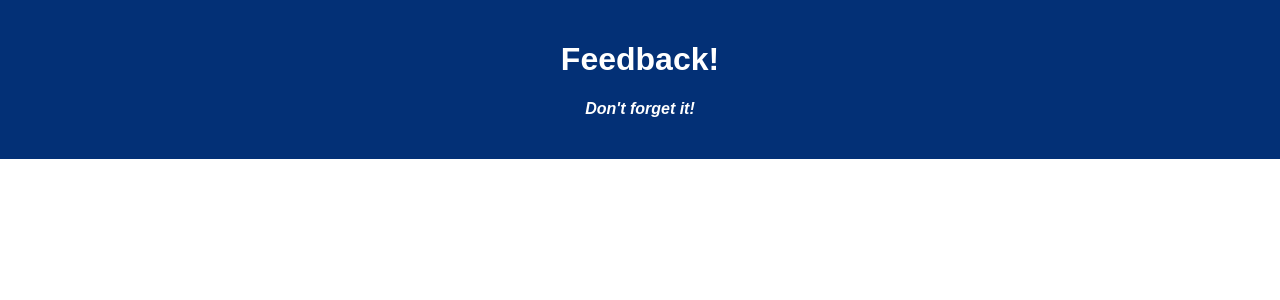
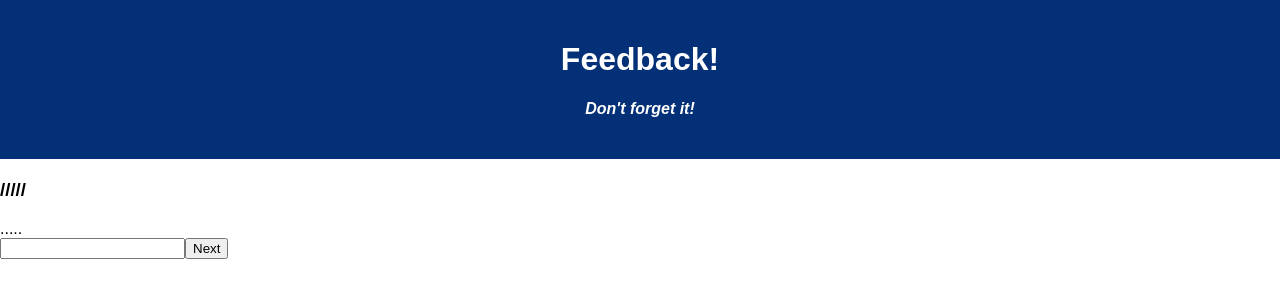
Before and after one commit to jengler22/weekend-redux-feedback-loop, a React (Create React App) app: page /#/ in a window 1280 px wide. Shown: the top 300 px of the page. Built offline with nearby package versions, Linux system fonts and the light colour scheme.

Commit message:
created reducer for feeling.jsx and made feeling.jsx functional

```diff
--- a/package.json
+++ b/package.json
@@ -9,8 +9,11 @@
     "pg": "^8.2.1",
     "react": "^18.2.0",
     "react-dom": "^18.2.0",
+    "react-redux": "^7.2.9",
     "react-router-dom": "^5.3.4",
-    "react-scripts": "^5.0.1"
+    "react-scripts": "^5.0.1",
+    "redux": "^4.2.1",
+    "redux-logger": "^3.0.6"
   },
   "devDependencies": {
     "nodemon": "^1.18.5"
--- a/src/components/Feeling/Feeling.jsx
+++ b/src/components/Feeling/Feeling.jsx
@@ -1,9 +1,33 @@
-
+import { useSelector, useDispatch } from 'react-redux';
+import { useHistory } from 'react-router-dom';
 
 function Feeling () {
+    const history = useHistory();
+    const dispatch = useDispatch();
+
+    const feelingType = useSelector(store => store.feelingType);
+    const handleChange = (e) => {
+        const action = { type: 'SET_FEELING_TYPE', payload: event.target.value};
+        dispatch(action);
+    }
+    const nextPage = (event) => {
+        event.preventDefault();
+        if (feelingType.length > 0) {
+            history.push('/understanding');
+        } else {
+            alert('We would love to know how you feel!');
+        }
+    }
 
     return(
         <>
+
+<h3>/////</h3>
+            <form onSubmit={nextPage}>
+                <label htmlFor="feeling-type">.....</label><br />
+                <input id="feeling-type" value={feelingType} onChange={handleChange} type="text" />
+                <input type="submit" value="Next" />
+            </form>
 
         </>
     )
--- a/src/index.js
+++ b/src/index.js
@@ -2,10 +2,37 @@ import React from 'react';
 import ReactDOM from 'react-dom/client';
 import './index.css';
 import App from './components/App/App';
+import { createStore, combineReducers, applyMiddleware } from 'redux';
+import logger from 'redux-logger';
+import { Provider } from 'react-redux';
+
+const feelingType = (state = '', action) => {
+
+    if(action.type === 'SET_FEELING_TYPE') {
+        return action.payload;
+    } else if (action.type === 'CLEAR_FORM') {
+        return '';
+    }
+      return state;
+}
+
+
+const storeInstance = createStore(
+    combineReducers(
+        {
+            feelingType,
+
+        }
+    ),
+    applyMiddleware(logger)
+)
+
 
 const root = ReactDOM.createRoot(document.getElementById('root'));
 root.render(
     <React.StrictMode>
+        <Provider store={ storeInstance}>
         <App />
+        </Provider>
     </React.StrictMode>
 );
```
Also changed, not shown: 1 other file (tests, documents, lock files or other folders).
